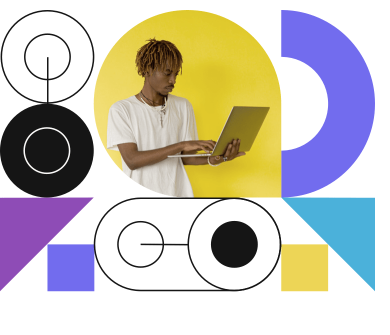
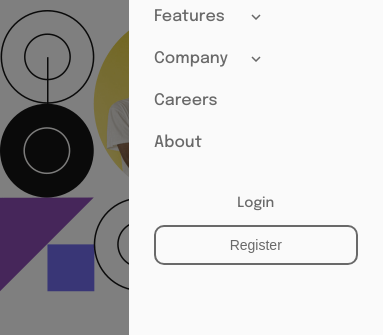
Before and after one commit to Karajoteka/snap-make-remote-work, a plain HTML site: page index.html in a window 390 px wide. Shown: the part 73-408 px from the top of the page. Drawn offline with Linux system fonts and the light colour scheme.

Commit message:
Maquetación del primer menú desplegable en la versión mobile

```diff
--- a/index.html
+++ b/index.html
@@ -22,6 +22,24 @@
     </div>
   </header>
 
+  <div class="dropdown-menu--container inactive">
+    <div class="menu-container">
+      <div class="close-icon">
+        <img src="./images/icon-close-menu.svg" alt="Close icon">
+      </div>
+      <ul>
+        <li>Features</li>
+        <li>Company</li>
+        <li>Careers</li>
+        <li>About</li>
+      </ul>
+      <div class="sign-up--container">
+        <a href="/">Login</a>
+        <button>Register</button>
+      </div>
+    </div>
+  </div>
+
   <section class="main-image--container">
   </section>
 
--- a/scss/styles.scss
+++ b/scss/styles.scss
@@ -25,6 +25,7 @@ body {
   display: flex;
   flex-direction: column;
   align-items: center;
+  position: relative;
 
   header {
     width: 100%;
@@ -35,6 +36,75 @@ body {
     padding: 15px;
   }
 
+  .dropdown-menu--container {
+    width: 100vw;
+    height: 100%;
+    position: absolute;
+    z-index: 1;
+    background-color: rgba(0, 0, 0, 0.5);
+    display: grid;
+    grid-template-columns: 35% 65%;
+
+    .menu-container {
+      grid-column: 2 / 3;
+      background-color: $almost-white;
+      padding: 25px;
+
+      .close-icon {
+        display: flex;
+        justify-content: flex-end;
+      }
+
+      ul {
+        margin-top: 30px;
+        font-size: 1.6rem;
+        color: $medium-grey;
+
+        li {
+          margin-bottom: 25px;
+        }
+
+        li:nth-child(1) {
+          background-image: url('../images/icon-arrow-down.svg');
+          background-size: auto;
+          background-position: center;
+          background-repeat: no-repeat;
+        }
+
+        li:nth-child(2) {
+          background-image: url('../images/icon-arrow-down.svg');
+          background-size: auto;
+          background-position: center;
+          background-repeat: no-repeat;
+        }
+      }
+
+      .sign-up--container {
+        display: flex;
+        flex-direction: column;
+        justify-content: center;
+
+        a {
+          margin-top: 20px;
+          margin-bottom: 15px;
+          text-align: center;
+          font-size: 1.4rem;
+          color: $medium-grey;
+        }
+
+        button {
+          width: 100%;
+          height: 40px;
+          border: 2px solid $medium-grey;
+          border-radius: 10px;
+          background-color: $almost-white;
+          color: $medium-grey;
+          font-size: 1.4rem;
+        }
+      }
+    }
+  }
+
   .main-image--container {
     width: 100%;
     height: 300px;
@@ -42,6 +112,7 @@ body {
     background-position: center;
     background-size: contain;
     background-repeat: no-repeat;
+    z-index: 0;
   }
 
   .main-info--container {
@@ -106,3 +177,7 @@ body {
     }
   }
 }
+
+.inactive {
+  // display: none;
+}
```
Also changed, not shown: css/styles.css, 1 other file.
